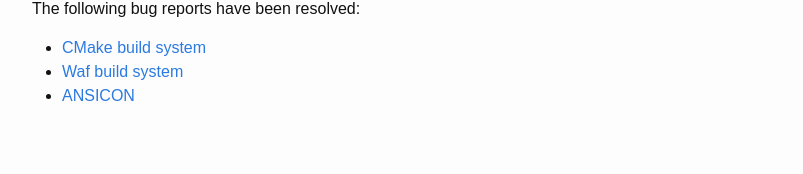
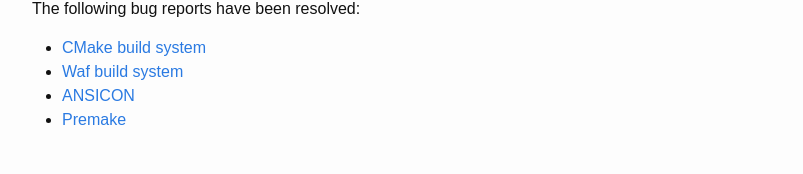
Before and after one commit to jhasse/clicolors, a Jekyll site: the page built from index.md, in a window 1280 px wide. Shown: the part 1781-1955 px from the top of the page, without its empty margins (238-1041 px from the left). Built offline with Jekyll 4.4.1, drawn with Linux system fonts in a browser that asks for light colours; before the commit the page ends 1934 px from its top, so only the background shows below that.

Commit message:
Add Premake

```diff
--- a/index.md
+++ b/index.md
@@ -96,3 +96,4 @@ The following bug reports have been resolved:
  * [CMake build system](https://cmake.org/Bug/view.php?id=15789)
  * [Waf build system](https://github.com/waf-project/waf/pull/1928)
  * [ANSICON](https://github.com/adoxa/ansicon/issues/77)
+ * [Premake](https://github.com/premake/premake-core/pull/1077)
```
